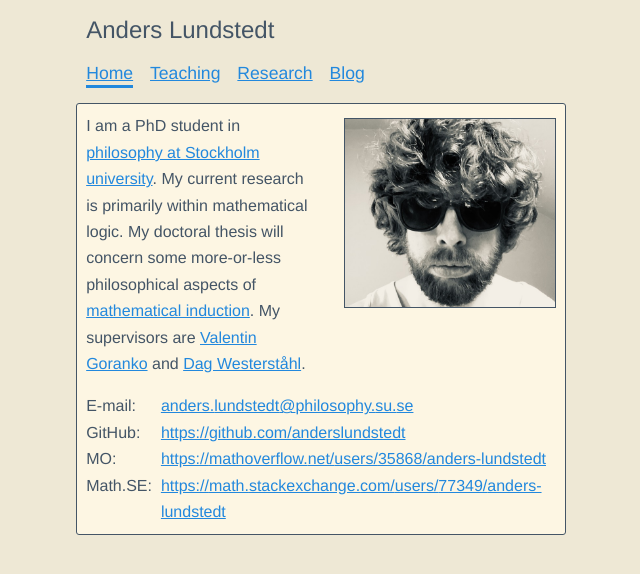
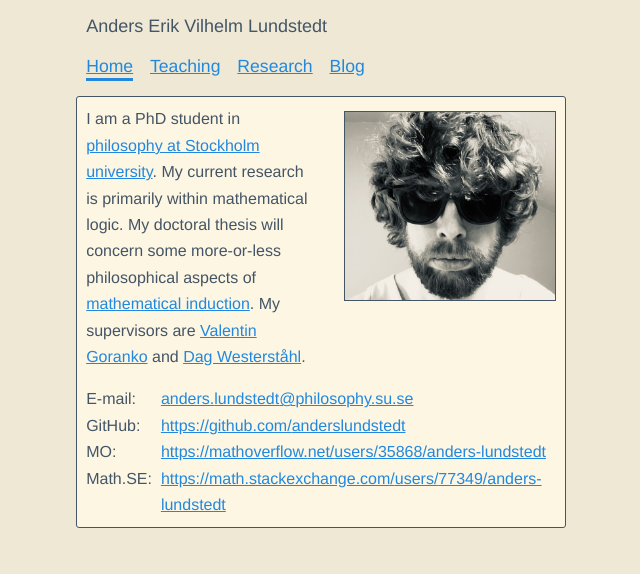
Before and after one commit to anderslundstedt/anderslundstedt.github.io, a Jekyll site: the page built from index.html, in a window 1280 px wide. Shown: the top 574 px of the page, without its empty margins (319-959 px from the left). Built offline with Jekyll 4.4.1, drawn with Linux system fonts in a browser that asks for light colours.

Commit message:
Anders Erik Vilhelm Lundstedt

```diff
--- a/_layouts/default.html
+++ b/_layouts/default.html
@@ -8,7 +8,7 @@
     {% seo %}
   </head>
   <body>
-    <header><h1>Anders Lundstedt</h1></header>
+    <header><h1>Anders Erik Vilhelm Lundstedt</h1></header>
     <nav>
       {% include nav_link.liquid url="/" text="Home" %}
       {% include nav_link.liquid url="/teaching/" text="Teaching" %}
--- a/css.css
+++ b/css.css
@@ -122,7 +122,7 @@ strong {
   font-weight: 500;
 }
 h1 {
-  font-size: x-large;
+  font-size: large;
   font-weight: 500;
 }
 h2 {
```
